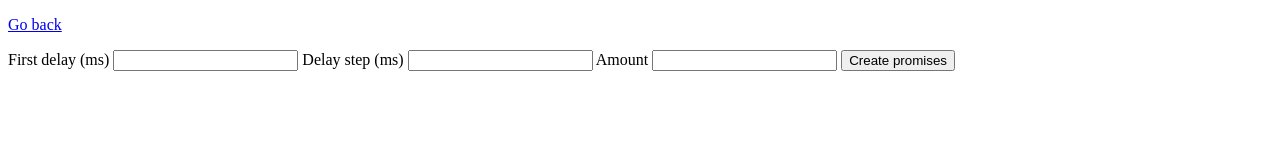
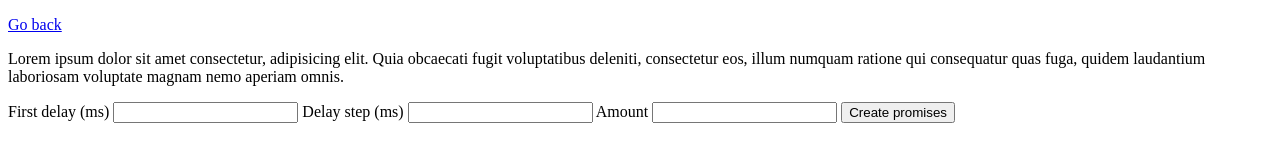
Before and after one commit to Rustavas/HomeWorkDraft-8-2, a plain HTML site: page 03-promises.html in a window 1280 px wide. Drawn offline with Linux system fonts and the light colour scheme.

Commit message:
Deploying to gh-pages from @ Rustavas/HomeWorkDraft-8-2@81fe87ec2a2c6f773611ed62b71a9128f1295d49 🚀

```diff
--- a/03-promises.html
+++ b/03-promises.html
@@ -1 +1 @@
-<!DOCTYPE html><html lang="en"><head><meta charset="utf-8"><meta name="viewport" content="width=device-width, initial-scale=1.0"><title>Promise generator</title><link rel="stylesheet" href="/parcel-project-template/01-color-switcher.9d01c965.css"></head><body> <p><a href="/parcel-project-template/index.html">Go back</a></p> <form class="form"> <label> First delay (ms) <input type="number" name="delay" required> </label> <label> Delay step (ms) <input type="number" name="step" required> </label> <label> Amount <input type="number" name="amount" required> </label> <button type="submit">Create promises</button> </form> <script src="/parcel-project-template/03-promises.4e5cc135.js" type="module"></script><script src="/parcel-project-template/03-promises.74d81bd4.js" nomodule="" defer></script> </body></html>
+<!DOCTYPE html><html lang="en"><head><meta charset="utf-8"><meta name="viewport" content="width=device-width, initial-scale=1.0"><title>Promise generator</title><link rel="stylesheet" href="/parcel-project-template/01-color-switcher.9d01c965.css"></head><body> <p><a href="/parcel-project-template/index.html">Go back</a></p> <p>Lorem ipsum dolor sit amet consectetur, adipisicing elit. Quia obcaecati fugit voluptatibus deleniti, consectetur eos, illum numquam ratione qui consequatur quas fuga, quidem laudantium laboriosam voluptate magnam nemo aperiam omnis.</p> <form class="form"> <label> First delay (ms) <input type="number" name="delay" required> </label> <label> Delay step (ms) <input type="number" name="step" required> </label> <label> Amount <input type="number" name="amount" required> </label> <button type="submit">Create promises</button> </form> <script src="/parcel-project-template/03-promises.4e5cc135.js" type="module"></script><script src="/parcel-project-template/03-promises.74d81bd4.js" nomodule="" defer></script> </body></html>
```
